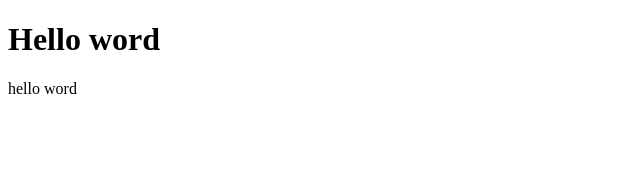
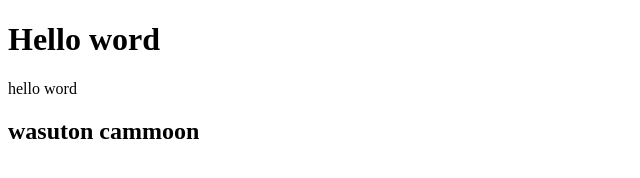
Before and after one commit to wasuton/learn-git7, a plain HTML site: page index.html in a window 1280 px wide. Shown: the whole page, without its empty margins (0-640 px from the left). Drawn offline with Linux system fonts and the light colour scheme.

Commit message:
add some festures

```diff
--- a/index.html
+++ b/index.html
@@ -8,5 +8,5 @@
 <body>
     <h1>Hello word</h1>
     <p>hello word</p>
-</body>
+    <H2> wasuton cammoon</H2>
 </html>
```
